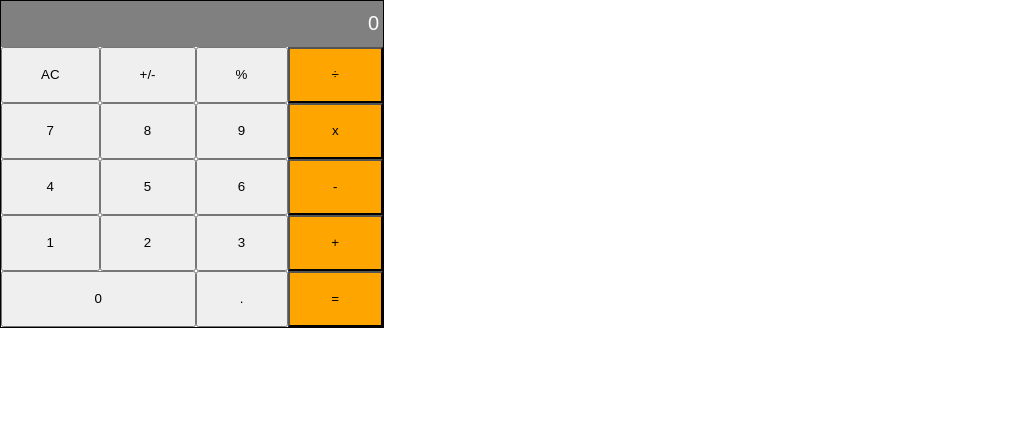
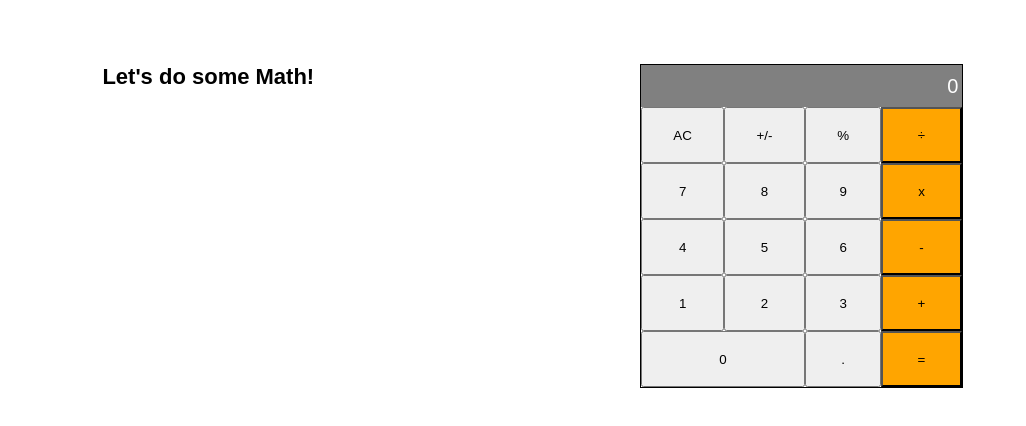
Before and after one commit to phelian23/math-magician, a React (Create React App) app: page / in a window 1280 px wide. Shown: the top 426 px of the page, without its empty margins (0-1026 px from the left). Built offline with nearby package versions, Linux system fonts and the light colour scheme.

Commit message:
Update calculator

```diff
--- a/src/components/calculator.js
+++ b/src/components/calculator.js
@@ -14,6 +14,8 @@ const Calculator = () => {
   };
   return (
 
+    <div className="main-calc disflex">
+      <p className="calc-text">Let&apos;s do some Math!</p>
       <div className="calculator disflex">
         <div className="solution">
           {total}
@@ -46,6 +48,7 @@ const Calculator = () => {
           </div>
         </div>
       </div>
+    </div>
   );
 };
 
```
Lines whose indentation alone changed are shown as unchanged.
